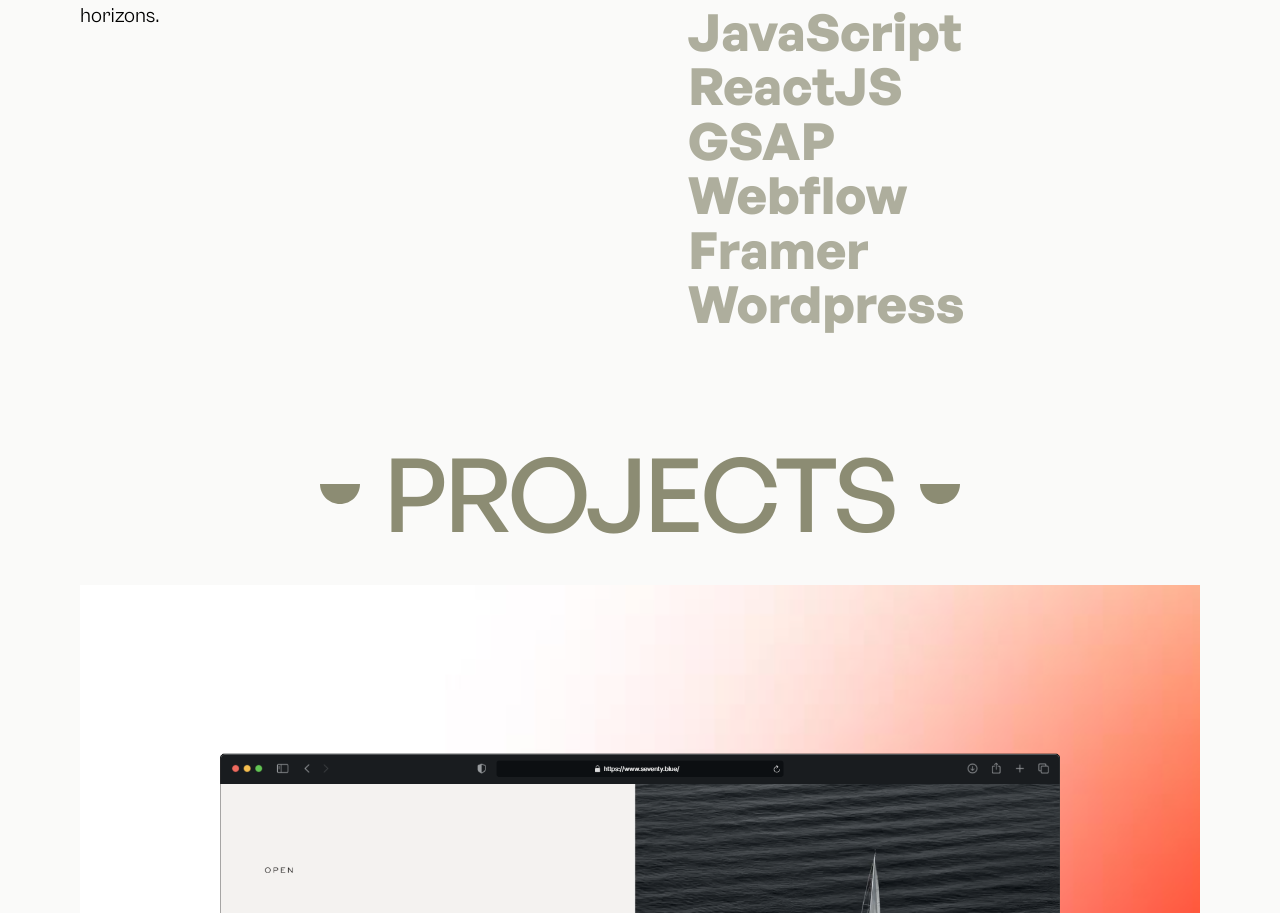
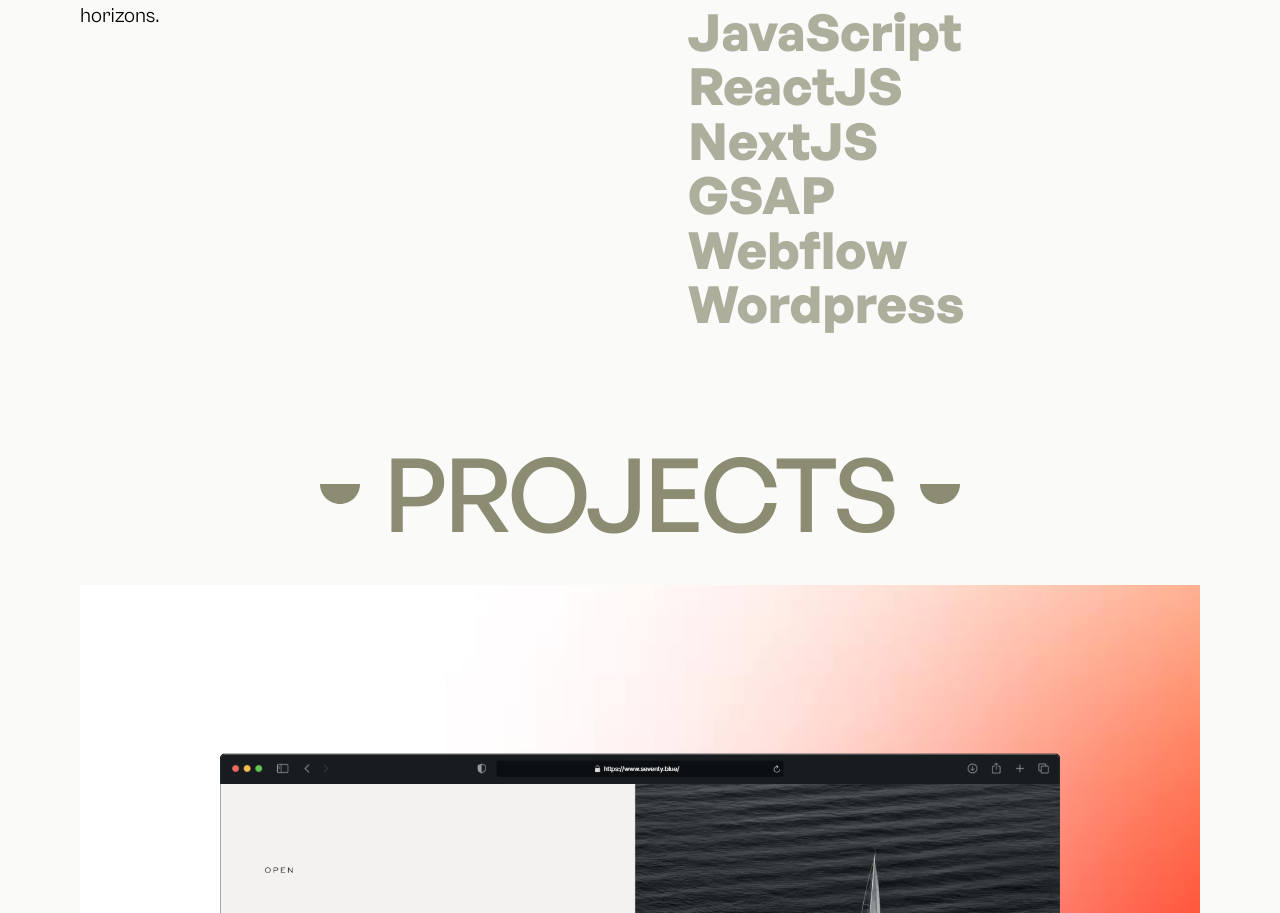
Before and after one commit to Iamsohrabkhan/Personal_Website, a Next.js app: page / in a window 1280 px wide. Shown: the part 3276-4189 px from the top of the page. Built offline with nearby package versions, Linux system fonts and the light colour scheme.

Commit message:
adding next js

```diff
--- a/package.json
+++ b/package.json
@@ -14,12 +14,12 @@
     "@vercel/speed-insights": "^1.2.0",
     "formik": "^2.4.6",
     "gsap": "^3.13.0",
-    "lenis": "^1.3.11",
+    "lenis": "^1.3.13",
     "next": "14.0.4",
     "portfolio": "link:",
     "react": "^18.3.1",
     "react-dom": "^18.3.1",
-    "yup": "^1.7.0"
+    "yup": "^1.7.1"
   },
   "devDependencies": {
     "@types/node": "24.0.14",
@@ -27,7 +27,7 @@
     "eslint": "^8.57.1",
     "eslint-config-next": "14.0.4",
     "postcss": "^8.5.6",
-    "tailwindcss": "^3.4.17"
+    "tailwindcss": "^3.4.18"
   },
   "engines": {
     "node": "22.x"
--- /dev/null
+++ b/pnpm-workspace.yaml
@@ -0,0 +1,3 @@
+onlyBuiltDependencies:
+  - '@vercel/speed-insights'
+  - unrs-resolver
--- a/src/components/homepage/Services.jsx
+++ b/src/components/homepage/Services.jsx
@@ -14,9 +14,10 @@ export default function Services() {
     "TailwindCSS",
     "JavaScript",
     "ReactJS",
+    "NextJS",
     "GSAP",
     "Webflow",
-    "Framer",
+    // "Framer",
     "Wordpress",
   ];
 
```
Also changed, not shown: 1 other file (tests, documents, lock files or other folders).
